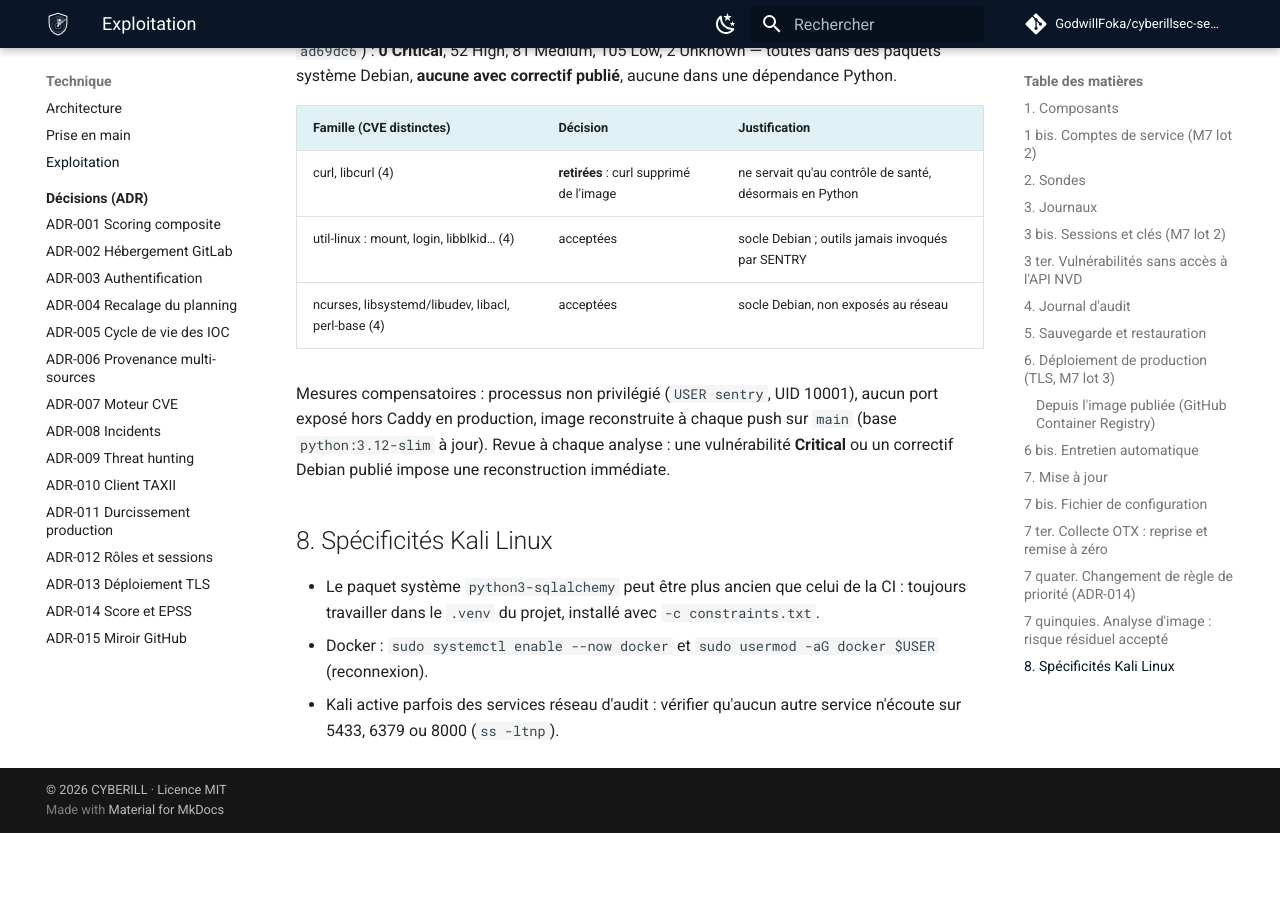
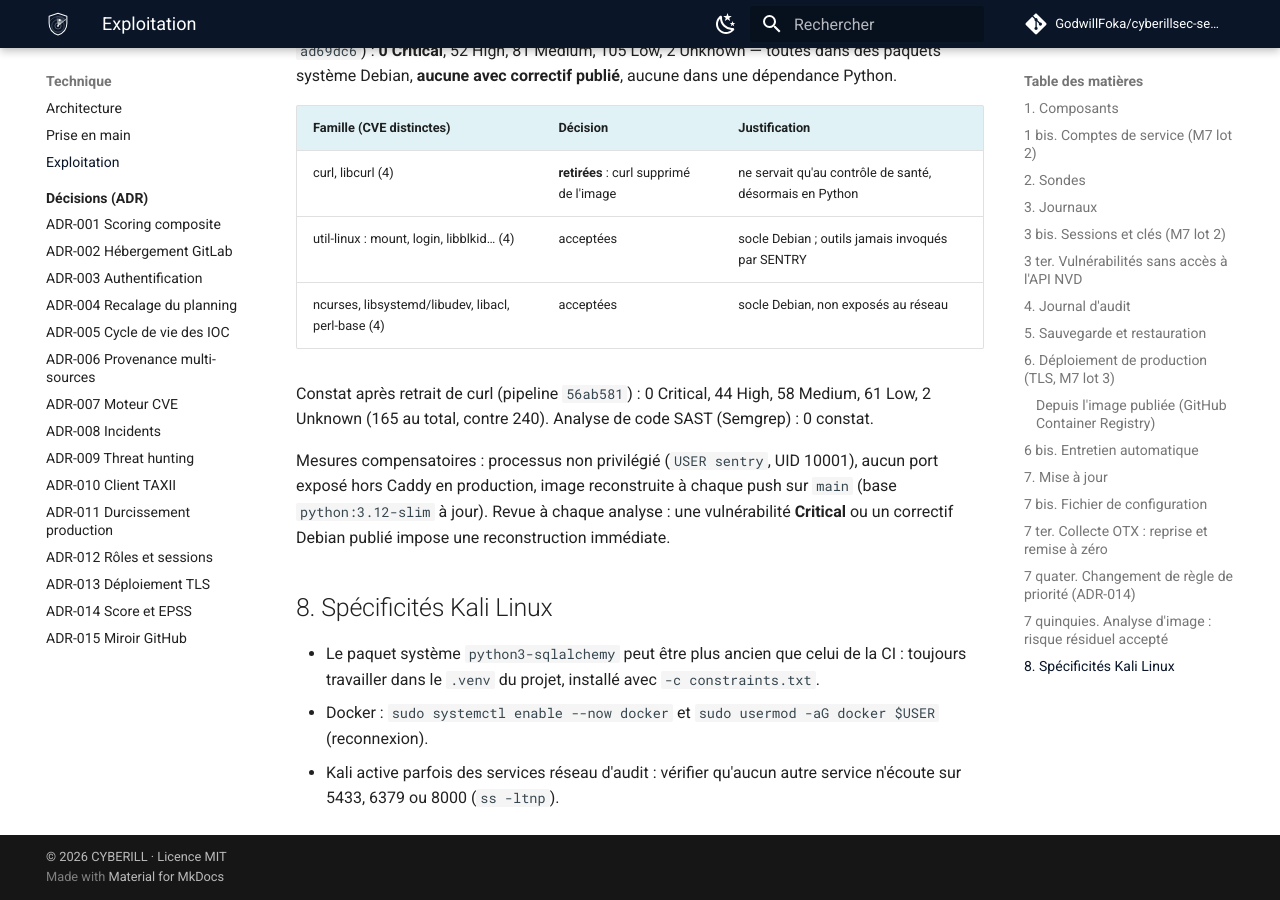
Before and after one commit to GodwillFoka/cyberillsec-illwatch, an MkDocs documentation site: the page built from docs/OPERATIONS.md, in a window 1280 px wide and 900 px high, scrolled down 6358 px. Built offline with MkDocs 1.6.1 and Material for MkDocs 9.7.7, drawn with Linux system fonts in a browser that asks for light colours; comment, search, counter and statistics services are not loaded; before the commit the page ends 7191 px from its top, so only the background shows below that.

Commit message:
docs: analyses de sécurité constatées sur 56ab581 (image 240 → 165, SAST 0)
Co-Authored-By: Claude Opus 5.5 <noreply@anthropic.com>
Claude-Session: https://claude.ai/code/session_019mR9fmNeD2bahG2RQEiayh

```diff
--- a/docs/OPERATIONS.md
+++ b/docs/OPERATIONS.md
@@ -252,6 +252,9 @@ système Debian, **aucune avec correctif publié**, aucune dans une dépendance
 | util-linux : mount, login, libblkid… (4) | acceptées | socle Debian ; outils jamais invoqués par SENTRY |
 | ncurses, libsystemd/libudev, libacl, perl-base (4) | acceptées | socle Debian, non exposés au réseau |
 
+Constat après retrait de curl (pipeline `56ab581`) : 0 Critical, 44 High, 58 Medium, 61 Low,
+2 Unknown (165 au total, contre 240). Analyse de code SAST (Semgrep) : 0 constat.
+
 Mesures compensatoires : processus non privilégié (`USER sentry`, UID 10001), aucun port exposé
 hors Caddy en production, image reconstruite à chaque push sur `main` (base `python:3.12-slim`
 à jour). Revue à chaque analyse : une vulnérabilité **Critical** ou un correctif Debian publié
```
Also changed, not shown: Rapport/ETAT_AVANCEMENT.md (+8 -8 lines).
